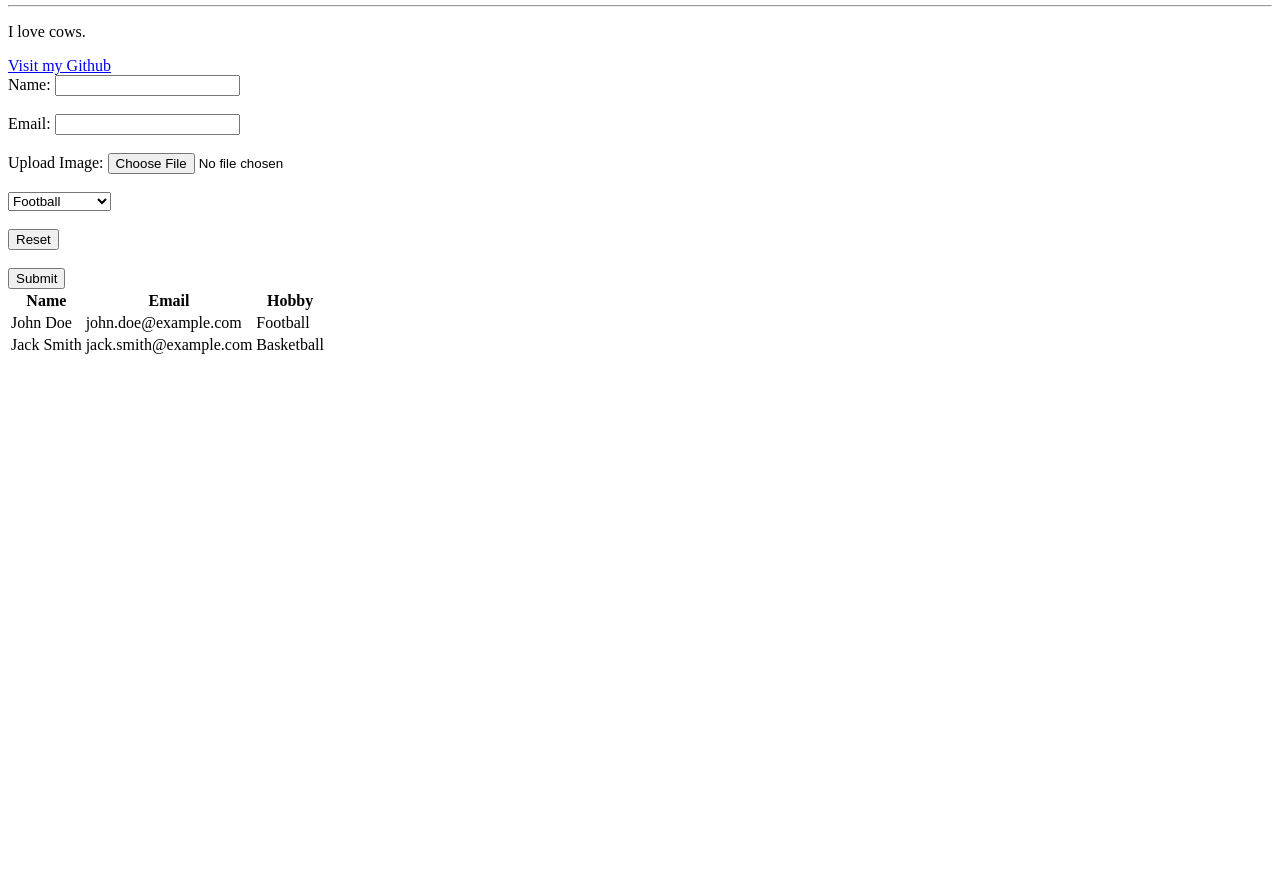
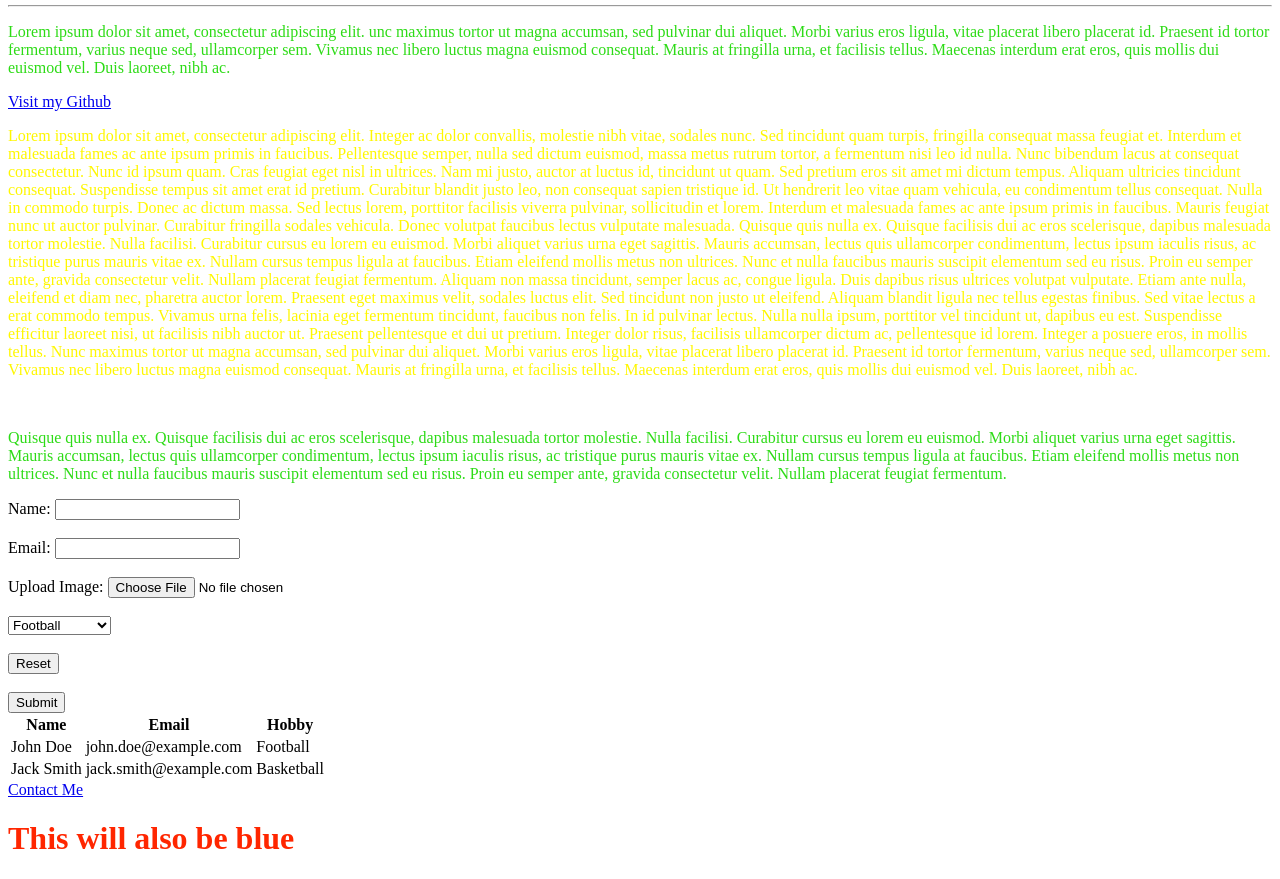
Before and after one commit to Ssalijoshua/Frontend_ISCC, a plain HTML site: page index.html in a window 1280 px wide. Shown: the part 910-1789 px from the top of the page. Before the commit the page ends 1275 px from the top, so only its background shows below. Drawn offline with Linux system fonts and the light colour scheme.

Commit message:
Intro CSS

```diff
--- /dev/null
+++ b/index.css
@@ -0,0 +1,20 @@
+/* Here we are styling elements using their tags */
+h1 {
+    color : rgb(255, 38, 0)
+}
+
+p {
+    color : rgb(0, 76, 255)
+}
+
+/* Here we are styling elements using their classes */
+.test1 {
+    color : rgb(45, 219, 22)
+}
+
+
+
+/* Styling using IDs(Starts with #) */
+#freestar {
+    color : rgb(255, 247, 0)
+}
--- a/index.html
+++ b/index.html
@@ -3,6 +3,30 @@
 <html>
     <head>
         <title>Onesmus</title>
+        <style>
+                            /* Here we are styling elements using their tags */
+                h1 {
+                    color : rgb(255, 38, 0)
+                }
+
+                p {
+                    color : rgb(0, 76, 255)
+                }
+
+                /* Here we are styling elements using their classes */
+                .test1 {
+                    color : rgb(45, 219, 22)
+                }
+
+
+
+                /* Styling using IDs(Starts with #) */
+                #freestar {
+                    color : rgb(255, 247, 0)
+                }
+        </style>
+
+        <!-- <link rel="stylesheet" href="index.css"> -->
     </head>
 
     <body>
@@ -42,9 +66,28 @@
         <img src="./dashoard.png" alt="Couldnt load image">
 
         <hr>
-        <p>I love cows.</p>
+        <p class="test1">Lorem ipsum dolor sit amet, consectetur adipiscing elit. unc maximus tortor ut magna accumsan, sed pulvinar dui aliquet. Morbi varius eros ligula, vitae placerat libero placerat id. Praesent id tortor fermentum, varius neque sed, ullamcorper sem. Vivamus nec libero luctus magna euismod consequat. Mauris at fringilla urna, et facilisis tellus. Maecenas interdum erat eros, quis mollis dui euismod vel. Duis laoreet, nibh ac. </p>
 
         <a href="https://www.github.com/Ssalijoshua">Visit my Github</a>
+
+        <p id="freestar">
+            Lorem ipsum dolor sit amet, consectetur adipiscing elit. Integer ac dolor convallis, molestie nibh vitae, sodales nunc. Sed tincidunt quam turpis, fringilla consequat massa feugiat et. Interdum et malesuada fames ac ante ipsum primis in faucibus. Pellentesque semper, nulla sed dictum euismod, massa metus rutrum tortor, a fermentum nisi leo id nulla. Nunc bibendum lacus at consequat consectetur. Nunc id ipsum quam. Cras feugiat eget nisl in ultrices. Nam mi justo, auctor at luctus id, tincidunt ut quam. Sed pretium eros sit amet mi dictum tempus. Aliquam ultricies tincidunt consequat.
+
+            Suspendisse tempus sit amet erat id pretium. Curabitur blandit justo leo, non consequat sapien tristique id. Ut hendrerit leo vitae quam vehicula, eu condimentum tellus consequat. Nulla in commodo turpis. Donec ac dictum massa. Sed lectus lorem, porttitor facilisis viverra pulvinar, sollicitudin et lorem. Interdum et malesuada fames ac ante ipsum primis in faucibus. Mauris feugiat nunc ut auctor pulvinar. Curabitur fringilla sodales vehicula. Donec volutpat faucibus lectus vulputate malesuada.
+
+            Quisque quis nulla ex. Quisque facilisis dui ac eros scelerisque, dapibus malesuada tortor molestie. Nulla facilisi. Curabitur cursus eu lorem eu euismod. Morbi aliquet varius urna eget sagittis. Mauris accumsan, lectus quis ullamcorper condimentum, lectus ipsum iaculis risus, ac tristique purus mauris vitae ex. Nullam cursus tempus ligula at faucibus. Etiam eleifend mollis metus non ultrices. Nunc et nulla faucibus mauris suscipit elementum sed eu risus. Proin eu semper ante, gravida consectetur velit. Nullam placerat feugiat fermentum.
+
+            Aliquam non massa tincidunt, semper lacus ac, congue ligula. Duis dapibus risus ultrices volutpat vulputate. Etiam ante nulla, eleifend et diam nec, pharetra auctor lorem. Praesent eget maximus velit, sodales luctus elit. Sed tincidunt non justo ut eleifend. Aliquam blandit ligula nec tellus egestas finibus. Sed vitae lectus a erat commodo tempus. Vivamus urna felis, lacinia eget fermentum tincidunt, faucibus non felis. In id pulvinar lectus. Nulla nulla ipsum, porttitor vel tincidunt ut, dapibus eu est. Suspendisse efficitur laoreet nisi, ut facilisis nibh auctor ut. Praesent pellentesque et dui ut pretium. Integer dolor risus, facilisis ullamcorper dictum ac, pellentesque id lorem. Integer a posuere eros, in mollis tellus.
+
+            Nunc maximus tortor ut magna accumsan, sed pulvinar dui aliquet. Morbi varius eros ligula, vitae placerat libero placerat id. Praesent id tortor fermentum, varius neque sed, ullamcorper sem. Vivamus nec libero luctus magna euismod consequat. Mauris at fringilla urna, et facilisis tellus. Maecenas interdum erat eros, quis mollis dui euismod vel. Duis laoreet, nibh ac.
+        </p>
+
+        <br>
+
+        <p class="test1">
+            Quisque quis nulla ex. Quisque facilisis dui ac eros scelerisque, dapibus malesuada tortor molestie. Nulla facilisi. Curabitur cursus eu lorem eu euismod. Morbi aliquet varius urna eget sagittis. Mauris accumsan, lectus quis ullamcorper condimentum, lectus ipsum iaculis risus, ac tristique purus mauris vitae ex. Nullam cursus tempus ligula at faucibus. Etiam eleifend mollis metus non ultrices. Nunc et nulla faucibus mauris suscipit elementum sed eu risus. Proin eu semper ante, gravida consectetur velit. Nullam placerat feugiat fermentum.
+        </p>
+
 
         <form>
             <label for="name">Name:</label>
@@ -91,6 +134,10 @@
             </tr>
         </table>
 
+        <a href="mailto:joshua.sj58@gmail.com" target="_blank">Contact Me</a>
+
+        <h1>This will also be blue</h1>
+
     </body>
 
 </html>
```
Also changed, not shown: lesson2.html (added, +9 -0 lines).
